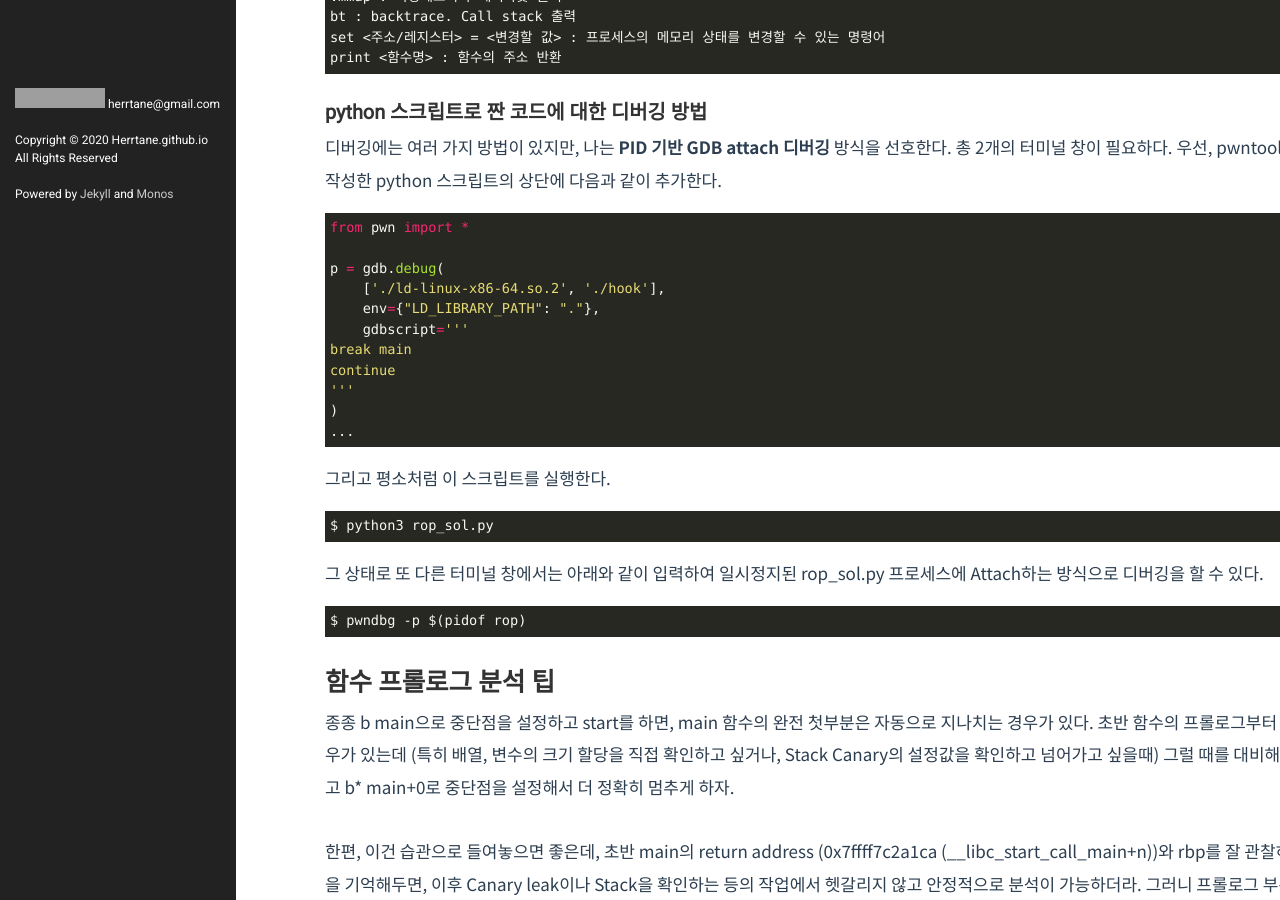
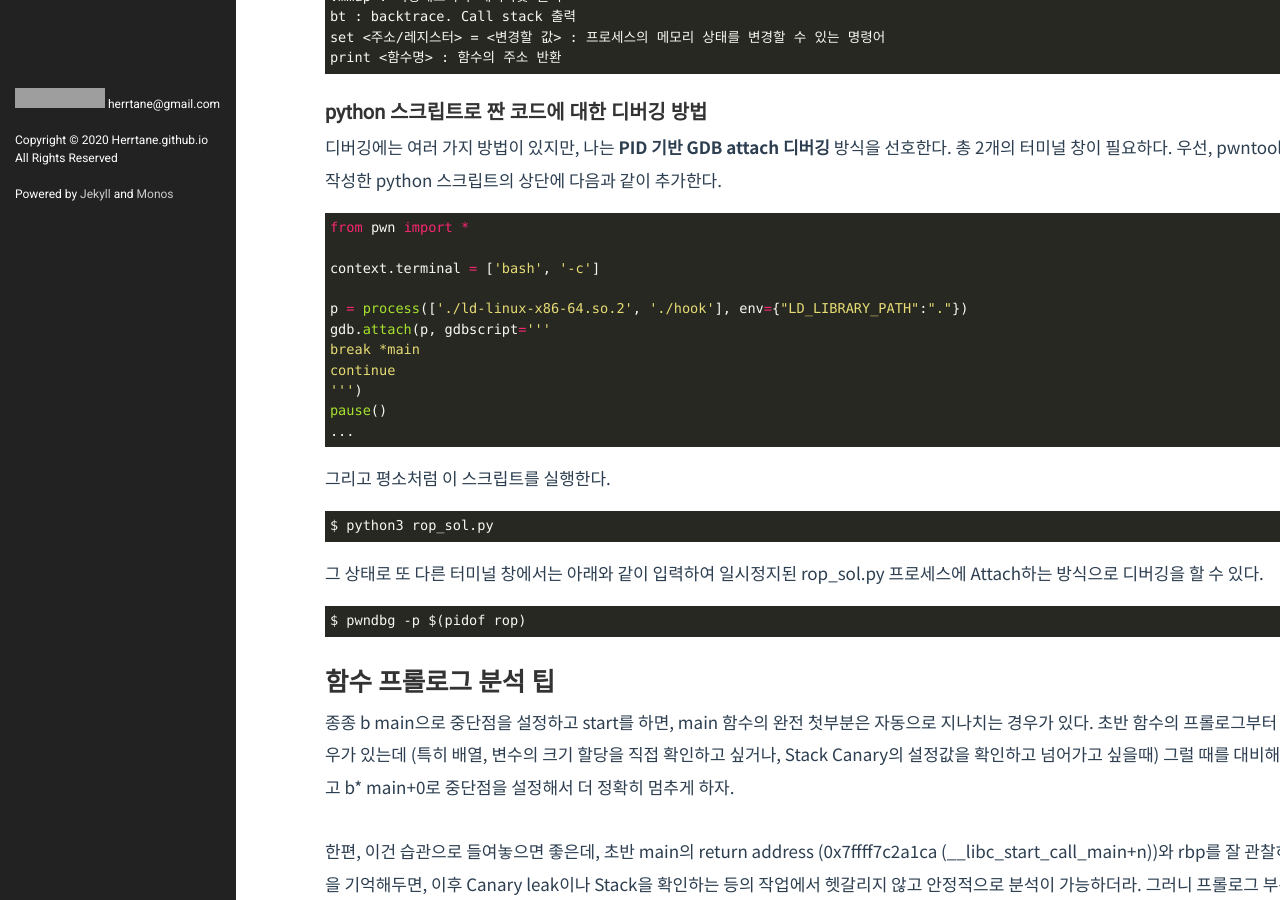
Before and after one commit to Herrtane/Herrtane.github.io, a Jekyll site: the page built from _posts/SystemHacking/2026-04-29-systemhacking-gdb.markdown, in a window 1280 px wide and 900 px high, scrolled down 792 px. Built offline with Jekyll 4.4.1, drawn with Linux system fonts in a browser that asks for light colours; comment, search, counter and statistics services are not loaded; grey boxes are pictures that could not be loaded.

Commit message:
Update 2026-04-29-systemhacking-gdb.markdown

````diff
--- a/_posts/SystemHacking/2026-04-29-systemhacking-gdb.markdown
+++ b/_posts/SystemHacking/2026-04-29-systemhacking-gdb.markdown
@@ -44,14 +44,14 @@ print <함수명> : 함수의 주소 반환
 ```python
 from pwn import *
 
-p = gdb.debug(
-    ['./ld-linux-x86-64.so.2', './hook'],
-    env={"LD_LIBRARY_PATH": "."},
-    gdbscript='''
-break main
+context.terminal = ['bash', '-c']
+
+p = process(['./ld-linux-x86-64.so.2', './hook'], env={"LD_LIBRARY_PATH":"."})
+gdb.attach(p, gdbscript='''
+break *main
 continue
-'''
-)
+''')
+pause()
 ...
 ```
 
````
